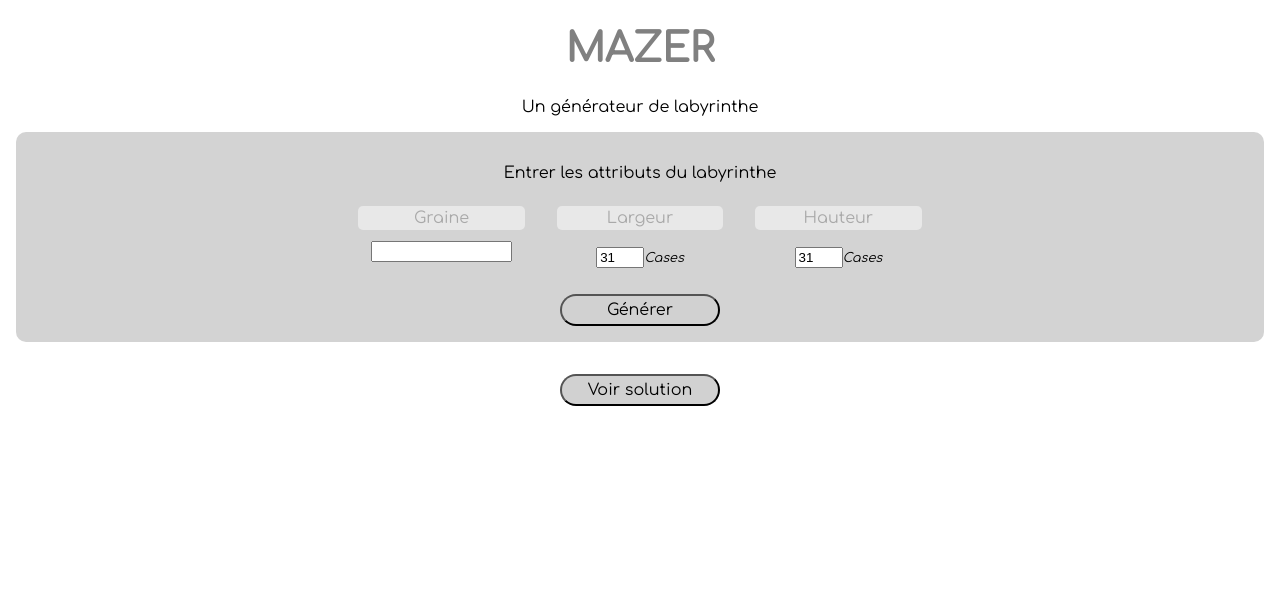
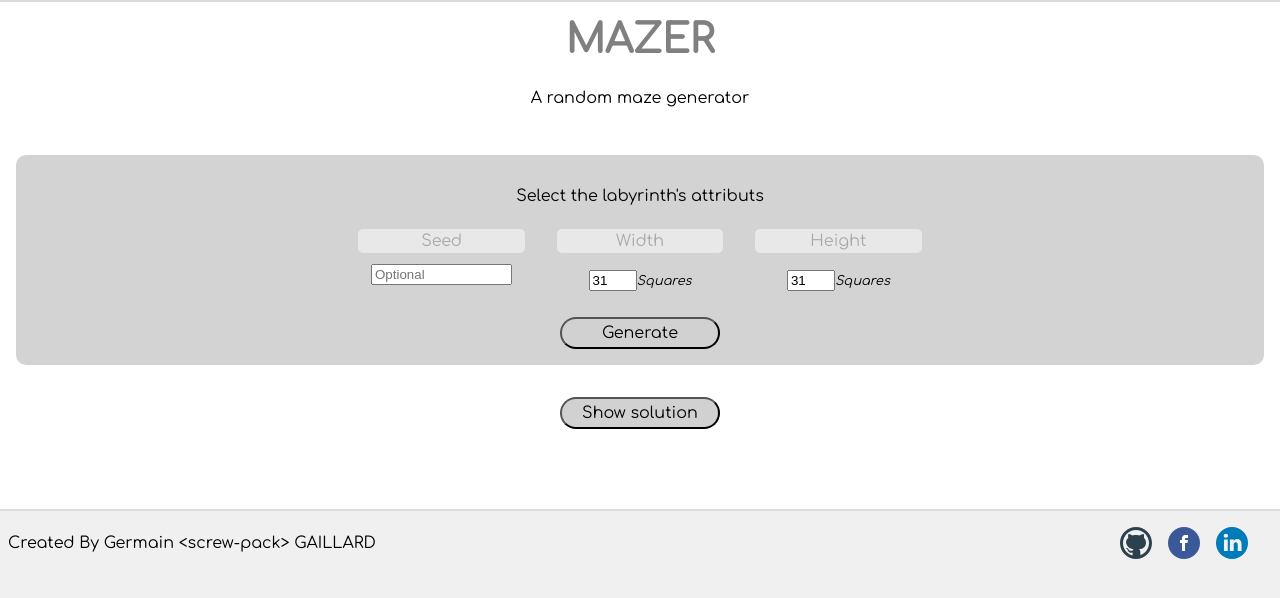
Before and after one commit to gaillard-germain/Mazer, a Flask app: page / in a window 1280 px wide. Shown: the top 598 px of the page. Run offline with Flask 2, Linux system fonts and the light colour scheme.

Commit message:
changed template language. install gunicorn.

```diff
--- a/mazer_app/static/css/style.css
+++ b/mazer_app/static/css/style.css
@@ -1,12 +1,23 @@
 @import url('https://fonts.googleapis.com/css2?family=Comfortaa&display=swap');
 
+html {
+  background-color: #f0f0f0;
+}
+
 body {
+  background-color: white;
   font-family: 'Comfortaa', sans-serif;
   margin: 0 auto;
   text-align: center;
 }
 
+header {
+  border-top: 2px solid #dcdcdc;
+  padding: 1em;
+}
+
 h1 {
+  margin-top: 0;
   color: grey;
   font-size: 2.5em;
 }
@@ -104,3 +115,24 @@ label {
 #solution {
   margin-bottom: 5em;
 }
+
+footer {
+  padding: 0 0.5em;
+  display: flex;
+  justify-content: space-between;
+  align-items: center;
+  background-color: #f0f0f0;
+  border-top: 2px solid #dcdcdc;
+}
+
+.links {
+  display: flex;
+  margin: 1em;
+}
+
+.linkicon {
+  display: block;
+  margin: 0 0.5em;
+  width: 2em;
+  height: 2em;
+}
--- a/mazer_app/static/js/script.js
+++ b/mazer_app/static/js/script.js
@@ -3,11 +3,11 @@ var hidden = true;
 $('#solution').on('click', function(event) {
   if (hidden) {
     hidden = false;
-    $(this).val('Cacher solution');
+    $(this).val('Hide solution');
     $('.path').addClass('highlight').removeClass('corridor');
   } else {
     hidden = true;
-    $(this).val('Voir solution');
+    $(this).val('Show solution');
     $('.path').addClass('corridor').removeClass('highlight');
   }
 });
@@ -15,7 +15,7 @@ $('#solution').on('click', function(event) {
 $('form').on('submit', function(event) {
   if (!hidden) {
     hidden = true;
-    $('#solution').val('voir solution');
+    $('#solution').val('Show solution');
   }
   $.ajax({
     url: '/gen',
--- a/mazer_app/templates/index.html
+++ b/mazer_app/templates/index.html
@@ -1,5 +1,5 @@
 <!DOCTYPE html>
-<html lang="fr">
+<html lang="en">
   <head>
     <meta charset="utf-8" />
     <title>MAZER</title>
@@ -11,34 +11,75 @@
     <script src="https://ajax.googleapis.com/ajax/libs/jquery/3.5.1/jquery.min.js"></script>
   </head>
   <body>
-    <h1>MAZER</h1>
-    <p>Un générateur de labyrinthe</p>
+    <header>
+      <h1>MAZER</h1>
+      <p>A random maze generator</p>
+    </header>
     <form class="form" action="" method="post">
-      <p>Entrer les attributs du labyrinthe</p>
+      <p>Select the labyrinth's attributs</p>
       <div id="attributs">
         <div class="text_att">
-          <label for="seed">Graine</label>
-          <input id="seed" type="text" name="seed" value=""/>
+          <label for="seed">Seed</label>
+          <input id="seed" type="text" name="seed" value="" placeholder="Optional"/>
         </div>
         <div class="num_att">
-          <label for="width">Largeur</label>
+          <label for="width">Width</label>
           <div class="num_input">
             <input id="width" type="number" name="width" value="31" min="3" max="180" step="2" required/>
-            <p>Cases</p>
+            <p>Squares</p>
           </div>
         </div>
         <div class="num_att">
-        <label for="height">Hauteur</label>
+        <label for="height">Height</label>
           <div class="num_input">
             <input id="height" type="number" name="height" value="31" min="3" max="90" step="2" required/>
-            <p>Cases</p>
+            <p>Squares</p>
           </div>
         </div>
       </div>
-      <input class="button" type="submit" name="button" value="Générer" />
+      <input class="button" type="submit" name="button" value="Generate" />
     </form>
     <div id="maze"></div>
-    <input id="solution" class="button" type="button" value="Voir solution"/>
+    <input id="solution" class="button" type="button" value="Show solution"/>
+    <footer>
+      <span id="author">Created By Germain &ltscrew-pack&gt GAILLARD</span>
+      <div class="links">
+        <a href="https://github.com/screw-pack" target="_blank" rel="noopener noreferrer">
+          <svg class="linkicon" viewBox="0 0 291.32 291.32">
+            <path style="fill:#2B414D;" d="M145.66,0C65.219,0,0,65.219,0,145.66c0,80.45,65.219,145.66,145.66,145.66
+	            s145.66-65.21,145.66-145.66C291.319,65.219,226.1,0,145.66,0z M186.462,256.625c-0.838-11.398-1.775-25.518-1.83-31.235
+	            c-0.364-4.388-0.838-15.549-11.434-22.677c42.068-3.523,62.087-26.774,63.526-57.499c1.202-17.497-5.754-32.883-18.107-45.3
+	            c0.628-13.282-0.401-29.023-1.256-35.941c-9.486-2.731-31.608,8.949-37.79,13.947c-13.037-5.062-44.945-6.837-64.336,0
+	            c-13.747-9.668-29.396-15.64-37.926-13.974c-7.875,17.452-2.813,33.948-1.275,35.914c-10.142,9.268-24.289,20.675-20.447,44.572
+	            c6.163,35.04,30.816,53.94,70.508,58.564c-8.466,1.73-9.896,8.048-10.606,10.788c-26.656,10.997-34.275-6.791-37.644-11.425
+	            c-11.188-13.847-21.23-9.832-21.849-9.614c-0.601,0.218-1.056,1.092-0.992,1.511c0.564,2.986,6.655,6.018,6.955,6.263
+	            c8.257,6.154,11.316,17.27,13.2,20.438c11.844,19.473,39.374,11.398,39.638,11.562c0.018,1.702-0.191,16.032-0.355,27.184
+	            C64.245,245.992,27.311,200.2,27.311,145.66c0-65.365,52.984-118.348,118.348-118.348S264.008,80.295,264.008,145.66
+	            C264.008,196.668,231.69,239.992,186.462,256.625z"></path>
+          </svg>
+        </a>
+        <a href="https://www.facebook.com/germain.gaillard.908" target="_blank" rel="noopener noreferrer">
+          <svg class="linkicon" viewBox="0 0 291.319 291.319">
+          	<path style="fill:#3B5998;" d="M145.659,0c80.45,0,145.66,65.219,145.66,145.66c0,80.45-65.21,145.659-145.66,145.659
+          		S0,226.109,0,145.66C0,65.219,65.21,0,145.659,0z"/>
+          	<path style="fill:#FFFFFF;" d="M163.394,100.277h18.772v-27.73h-22.067v0.1c-26.738,0.947-32.218,15.977-32.701,31.763h-0.055
+          		v13.847h-18.207v27.156h18.207v72.793h27.439v-72.793h22.477l4.342-27.156h-26.81v-8.366
+          		C154.791,104.556,158.341,100.277,163.394,100.277z"></path>
+          </svg>
+        </a>
+        <a href="https://www.linkedin.com/in/gaillard-germain-2301861b4/" target="_blank" rel="noopener noreferrer">
+          <svg class="linkicon" viewBox="0 0 112.196 112.196">
+	          <circle style="fill:#007AB9;" cx="56.098" cy="56.097" r="56.098"/>
+        		<path style="fill:#F1F2F2;" d="M89.616,60.611v23.128H76.207V62.161c0-5.418-1.936-9.118-6.791-9.118
+        			c-3.705,0-5.906,2.491-6.878,4.903c-0.353,0.862-0.444,2.059-0.444,3.268v22.524H48.684c0,0,0.18-36.546,0-40.329h13.411v5.715
+        			c-0.027,0.045-0.065,0.089-0.089,0.132h0.089v-0.132c1.782-2.742,4.96-6.662,12.085-6.662
+        			C83.002,42.462,89.616,48.226,89.616,60.611L89.616,60.611z M34.656,23.969c-4.587,0-7.588,3.011-7.588,6.967
+        			c0,3.872,2.914,6.97,7.412,6.97h0.087c4.677,0,7.585-3.098,7.585-6.97C42.063,26.98,39.244,23.969,34.656,23.969L34.656,23.969z
+        			 M27.865,83.739H41.27V43.409H27.865V83.739z"></path>
+          </svg>
+        </a>
+      </div>
+    </footer>
   </body>
   <script type="text/javascript" src="{{ url_for('static', filename='js/script.js') }}"></script>
 </html>
```
Also changed, not shown: requirements.txt (+123 -5 lines), 1 other file.
